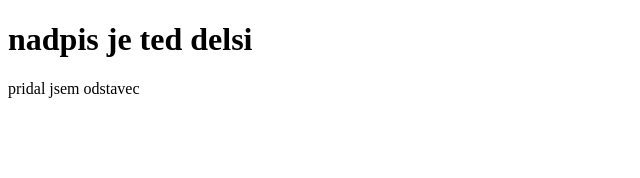
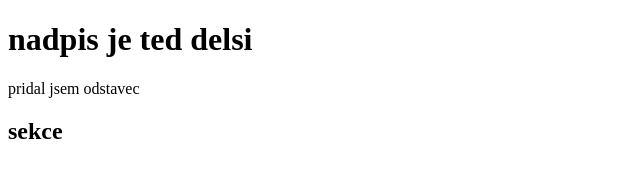
Before and after one commit to PavelMlok/yabTest1, a plain HTML site: page index.html in a window 1280 px wide. Shown: the full height of the page, 0-640 px from the left. Drawn offline with Linux system fonts and the light colour scheme.

Commit message:
nova sekce

```diff
--- a/index.html
+++ b/index.html
@@ -8,5 +8,8 @@
 <body>
     <h1>nadpis je ted delsi</h1>
     <p>pridal jsem odstavec</p>
+    <section>
+        <h2>sekce</h2>
+    </section>
 </body>
 </html>
```
